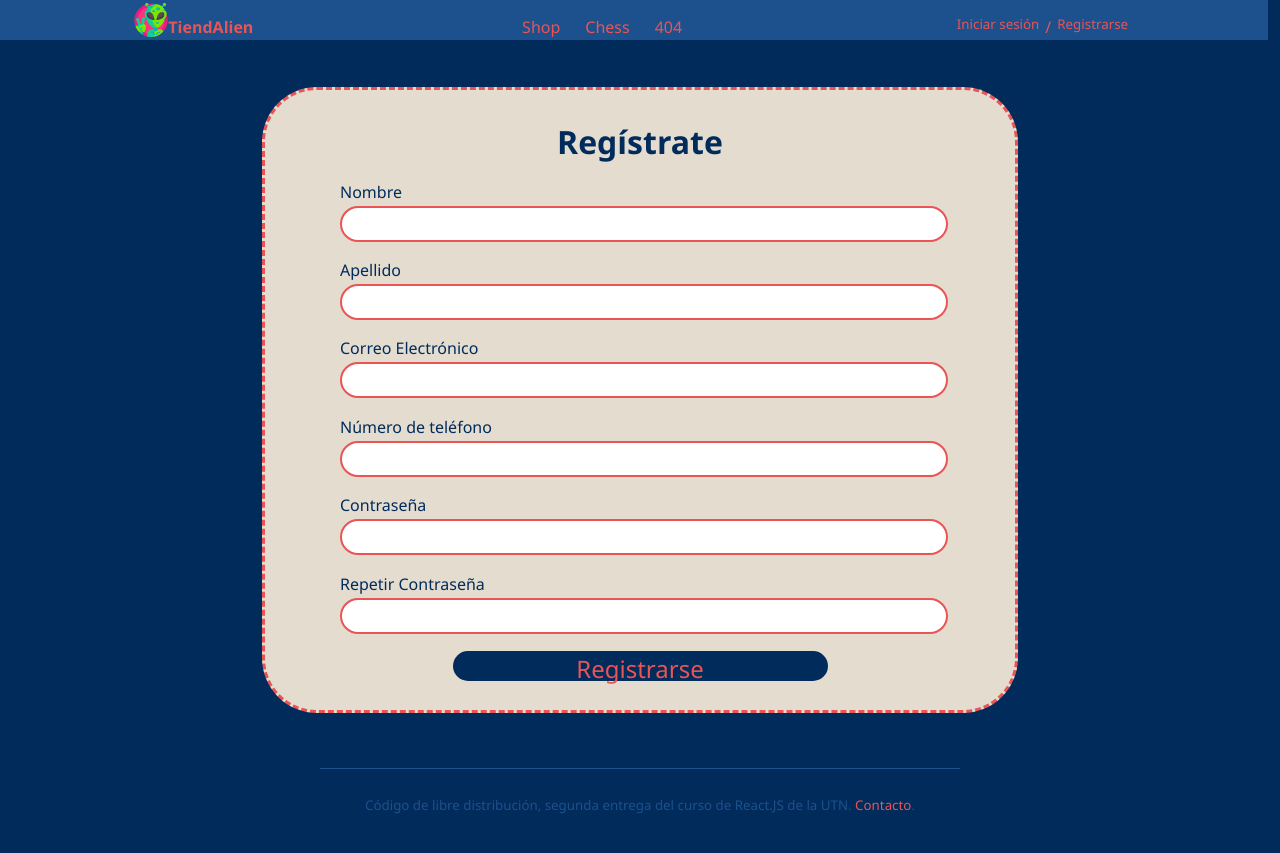
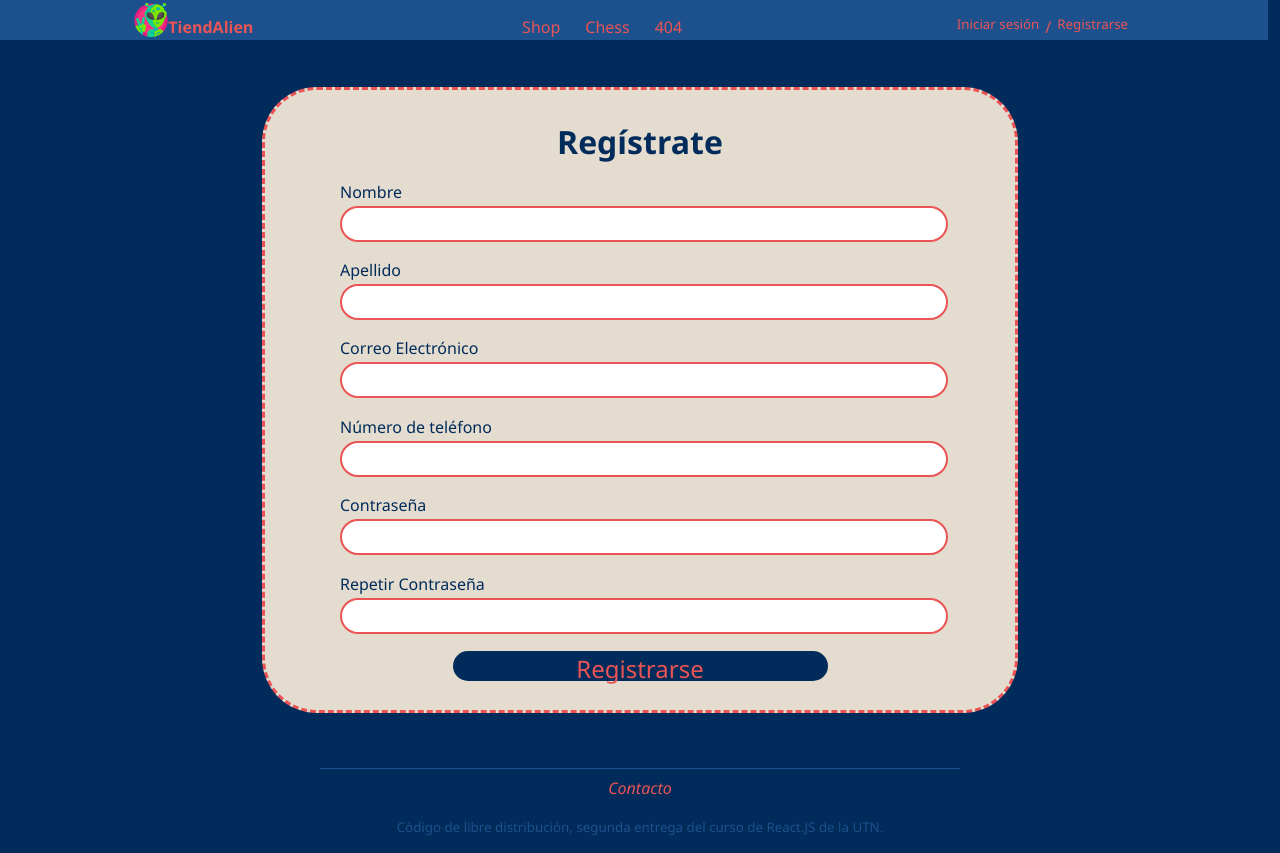
Before and after one commit to SaturnRingz/React.js, a React (Create React App) app: page /register in a window 1280 px wide. Before the commit the page ends 831 px from the top, so only its background shows below. Built offline with nearby package versions, Linux system fonts and the light colour scheme.

Commit message:
fixed contact href

```diff
--- a/src/components/Disclaimer.jsx
+++ b/src/components/Disclaimer.jsx
@@ -2,8 +2,9 @@ function Disclaimer() {
   return (
     <footer id="legal-footer">
         <hr></hr>
+        <address><a href="mailto:emijesusgon@gmail.com">Contacto</a></address>
       <p>
-        <small>Código de libre distribución, segunda entrega del curso de React.JS de la UTN. <a href="emijesusgon@gmail.com">Contacto</a>.</small>
+        <small>Código de libre distribución, segunda entrega del curso de React.JS de la UTN.</small>
       </p>
     </footer>
   );
```
